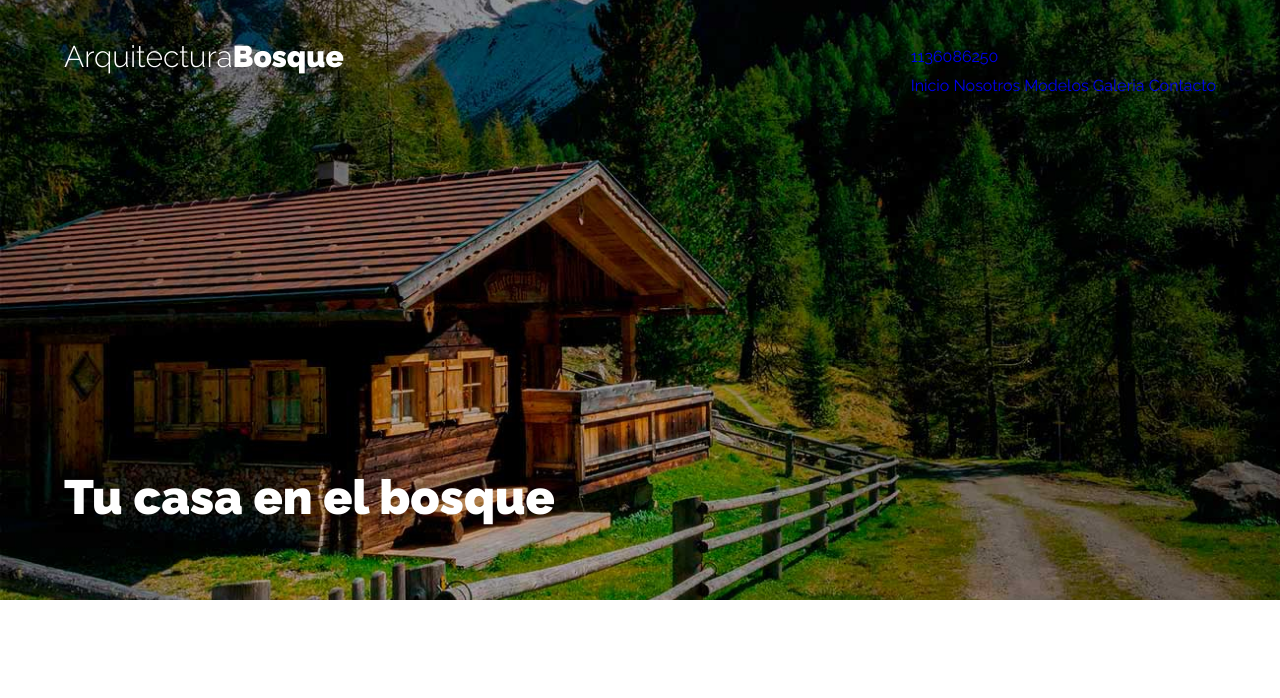
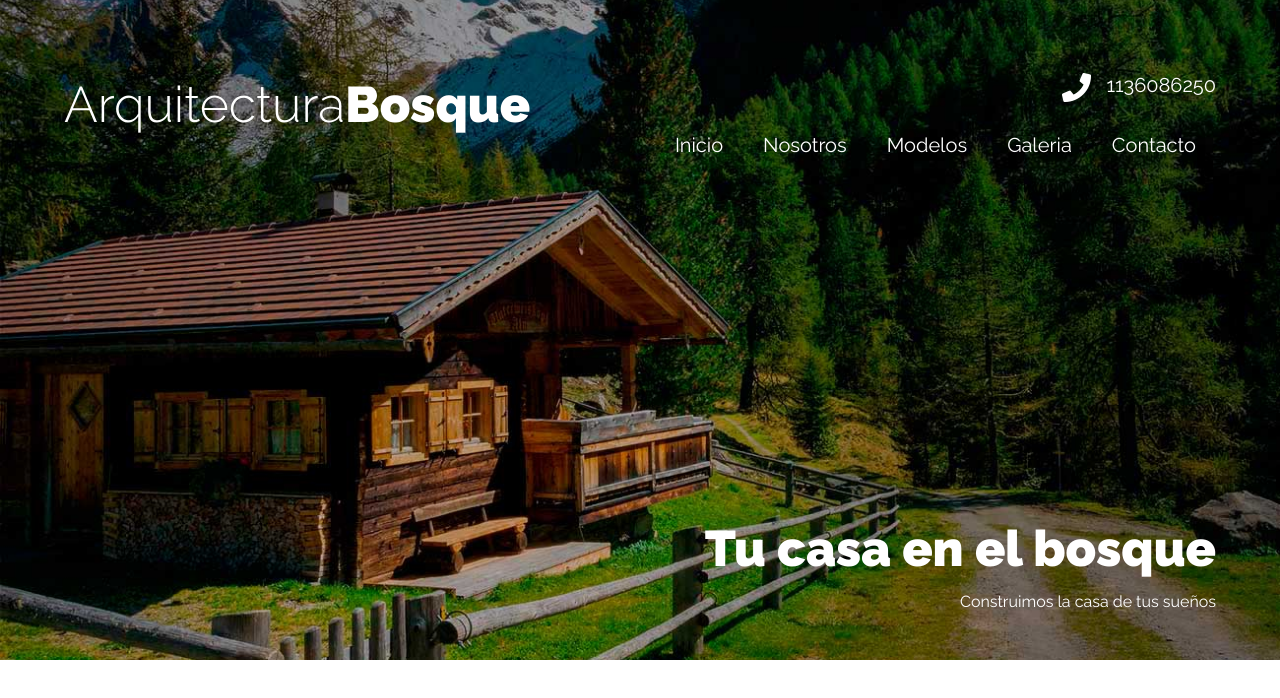
Before and after one commit to danlsk1986/arquitectura, a plain HTML site: page index.html in a window 1280 px wide. Drawn offline with Linux system fonts and the light colour scheme.

Commit message:
Finalizando el Header

```diff
--- a/css/style.css
+++ b/css/style.css
@@ -87,11 +87,7 @@ img {
     padding: 5rem 0;
 }
 
-@media(min-width: 768px){
- .header {
-     padding: 2rem 0;
- }
-}
+
 
 .contenido-header {
     display: flex;
@@ -107,6 +103,12 @@ img {
     font-size: 3rem;
 }
 
+@media(min-width: 768px){
+ .nombre-sitio {
+     font-size: 5rem;
+ }
+}
+
 .nombre-sitio span {
     font-weight: 900;
 }
@@ -119,3 +121,93 @@ img {
         align-items: center;
     }
 }
+
+.contacto {
+    display: flex;
+    flex-direction: column;
+    align-items: center;
+}
+
+@media(min-width: 768px){
+ .contacto {
+    align-items: flex-end;
+ }
+}
+
+.telefono {
+     display: flex;
+}
+
+.telefono::before {
+    content: '';
+    width: 4rem;
+    height: 4rem;
+    background-image: url(../img/telefono.png);
+    background-repeat: no-repeat;
+    background-position: center center;
+    display: block;
+    margin-right: 1rem;
+}
+
+
+.header a {
+    color: var(--blanco);
+    font-size: 2rem;
+}
+
+.navegacion {
+    display: flex;
+    flex-direction: column;
+    align-items: center;
+    width: 100%;
+    margin-top: 1rem;
+}
+
+@media(min-width: 768px){
+ .navegacion {
+     flex-direction: row;
+ }
+}
+
+.navegacion a {
+    padding: .5rem;
+    transition: background-color 300ms;
+    text-align: center;
+    width: 100%;
+}
+
+@media(min-width: 768px){
+ .navegacion a {
+    padding: 1rem 2rem;
+ }
+}
+
+.navegacion a:hover {
+    background-color: rgb(255, 255, 255, .5);
+    color: var(--negro);
+}
+
+.slogan {
+    text-align: center;
+}
+
+@media(min-width: 768px){
+ .slogan {
+     text-align: right;
+ }
+}
+
+.slogan h1 {
+    font-size: 3rem;
+    margin: 0;
+}
+@media(min-width: 768px){
+ .slogan h1 {
+     font-size: 5rem;
+ }
+}
+
+.slogan p {
+    margin: 0;
+    line-height: 1;
+}
--- a/index.html
+++ b/index.html
@@ -31,6 +31,7 @@
             </div>
             <div class="slogan">
                 <h1>Tu casa en el bosque</h1>
+                <p>Construimos la casa de tus sueños</p>
             </div>
         </div>
     </header>
```
